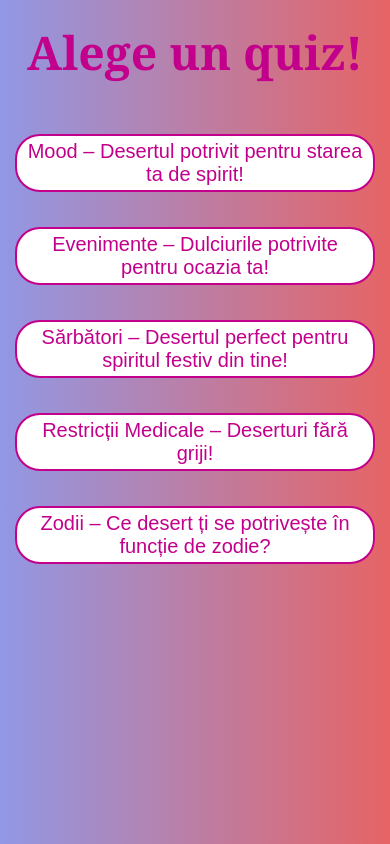
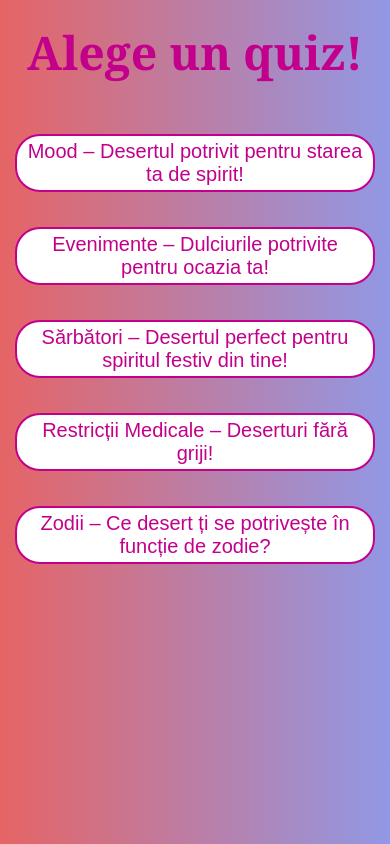
Before and after one commit to CowLORD420/idk, a React (Vite) app: page / in a window 390 px wide. Built offline with nearby package versions, Linux system fonts and the light colour scheme.

Commit message:
Add mobile

```diff
--- a/src/App.css
+++ b/src/App.css
@@ -4,10 +4,19 @@ body, html {
   margin: 0;
   padding: 0;
   font-family: 'Segoe UI', sans-serif;
-  background: linear-gradient(270deg, #e66465, #9198e5, #7bdff2, #fcb0b3);
-  background-size: 800% 800%;
-  animation: gradientShift 20s ease infinite;
-  background-attachment: fixed;
+  background: linear-gradient(to right, #e66465, #9198e5); /* Simpler default for mobile */
+  background-size: cover;
+  background-attachment: scroll;
+  background-color: #e66465;
+}
+
+@media (min-width: 769px) {
+  body, html {
+    background: linear-gradient(270deg, #e66465, #9198e5, #7bdff2, #fcb0b3);
+    background-size: 800% 800%;
+    animation: gradientShift 20s ease infinite;
+    background-attachment: fixed;
+  }
 }
 
 @keyframes gradientShift {
@@ -152,24 +161,13 @@ body, html {
 /* === Mobile Responsive Styles === */
 
 @media (max-width: 768px) {
-   html, body {
-    background: linear-gradient(270deg, #e66465, #9198e5);
-    background-size: cover;
-    animation: none !important;
-    background-attachment: scroll !important;
-  }
-
-  body {
-    background-color: #bb1a1a;
-  }
-
   .question {
     font-size: 2.9em;
-    margin: 5px 10px 50px; /* Slightly reduced spacing */
+    margin: 5px 10px 50px;
   }
 
   .question-container {
-    margin-bottom: 40px; /* Moderate gap between question and buttons */
+    margin-bottom: 40px;
   }
 
   .Button button {
@@ -193,7 +191,7 @@ body, html {
   }
 
   .buttons {
-    gap: 35px; /* Tighter but comfortable spacing between buttons */
+    gap: 35px;
     max-width: 100%;
   }
 }
```
